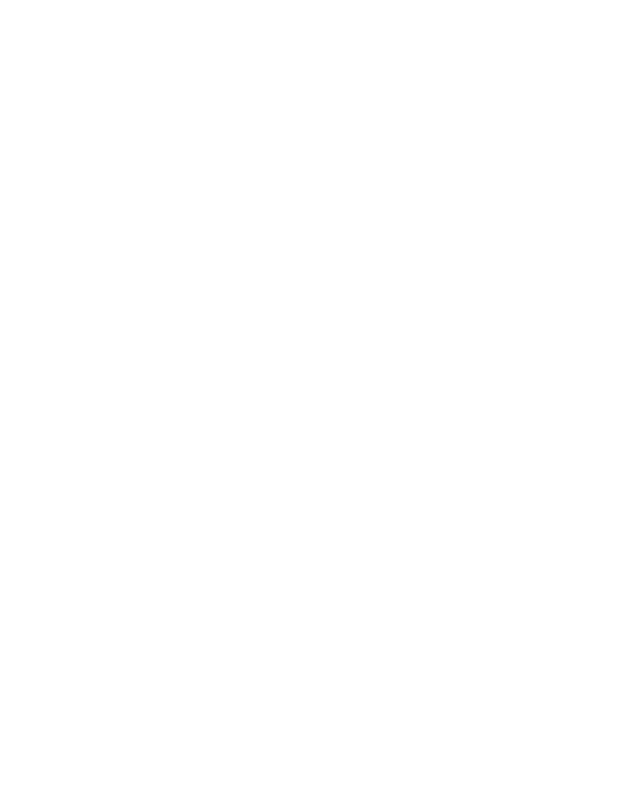
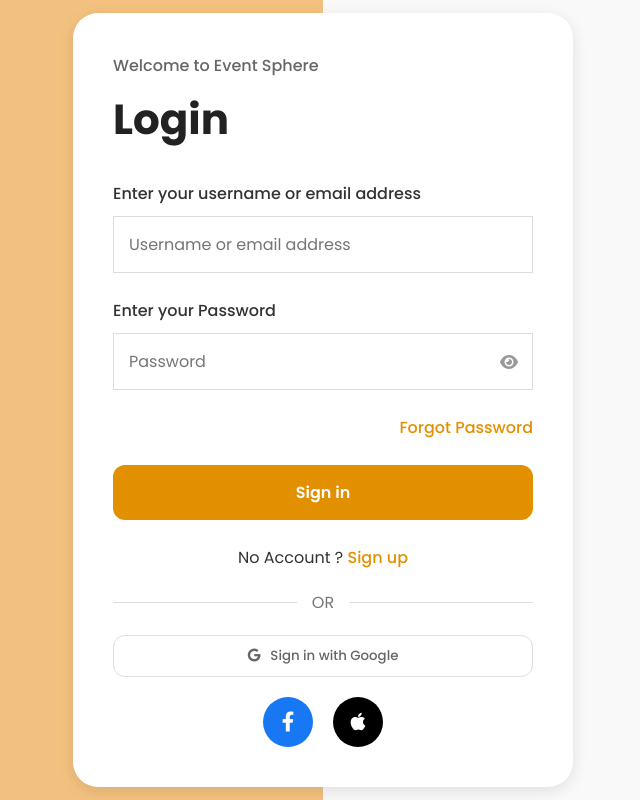
Before and after one commit to stutinainwal14/eventsphere, a plain HTML site: page frontend/login pages/login.html in a window 1280 px wide. Shown: the whole page, without its empty margins (317-957 px from the left). Drawn offline with nearby package versions, Linux system fonts and the light colour scheme.

Commit message:
CSS and HTML done

```diff
--- a/frontend/login pages/login.css
+++ b/frontend/login pages/login.css
@@ -0,0 +1,326 @@
+:root {
+    --primary-color: #E29000;
+    --secondary-color: #F3C17F;
+    --background-color: #F9F9F9;
+    --text-color: #333333;
+    --error-color: #FF5555;
+    --success-color: #55AA55;
+    --box-shadow: 0 4px 15px rgba(0, 0, 0, 0.1);
+    --transition-speed: 0.3s;
+}
+
+* {
+    margin: 0;
+    padding: 0;
+    box-sizing: border-box;
+    font-family: 'Poppins', sans-serif;
+}
+
+body {
+    background-color: var(--background-color);
+    color: var(--text-color);
+    min-height: 100vh;
+    display: flex;
+    overflow-x: hidden;
+}
+
+.left-illustration {
+    background-color: var(--secondary-color);
+    width: 50%;
+    display: flex;
+    align-items: center;
+    justify-content: center;
+    position: relative;
+}
+
+.login-container {
+    width: 100%;
+    max-width: 500px;
+    background-color: white;
+    border-radius: 25px;
+    padding: 40px;
+    box-shadow: var(--box-shadow);
+    position: absolute;
+    top: 50%;
+    left: 50%;
+    transform: translate(-50%, -50%);
+    z-index: 10;
+}
+
+.login-header {
+    text-align: left;
+    margin-bottom: 30px;
+}
+
+.login-header h4 {
+    color: #666;
+    font-weight: 500;
+    margin-bottom: 10px;
+}
+
+.login-header h1 {
+    font-size: 42px;
+    font-weight: 700;
+    color: #222;
+}
+
+.input-group {
+    margin-bottom: 25px;
+}
+
+.input-group label {
+    display: block;
+    margin-bottom: 10px;
+    font-weight: 500;
+}
+
+.input-group input {
+    width: 100%;
+    padding: 15px;
+    border: 1px solid #ddd;
+    font-size: 16px;
+    transition: all var(--transition-speed);
+}
+
+.input-group input:focus {
+    outline: none;
+    border-color: var(--primary-color);
+    box-shadow: 0 0 0 2px rgba(226, 144, 0, 0.2);
+}
+
+.password-field {
+    position: relative;
+}
+
+.password-toggle {
+    position: absolute;
+    right: 15px;
+    top: 50%;
+    transform: translateY(-50%);
+    cursor: pointer;
+    color: #999;
+}
+
+.forgot-password {
+    text-align: right;
+    margin-bottom: 25px;
+}
+
+.forgot-password a {
+    color: var(--primary-color);
+    text-decoration: none;
+    font-weight: 500;
+    transition: all var(--transition-speed);
+}
+
+.forgot-password a:hover {
+    text-decoration: underline;
+}
+
+.btn {
+    width: 100%;
+    padding: 15px;
+    border: none;
+    border-radius: 12px;
+    font-size: 16px;
+    font-weight: 600;
+    cursor: pointer;
+    transition: all var(--transition-speed);
+}
+
+.btn-primary {
+    background-color: var(--primary-color);
+    color: white;
+}
+
+.btn-primary:hover {
+    background-color: #c27b00;
+}
+
+
+.login-footer {
+    margin-top: 25px;
+    text-align: center;
+}
+
+.signup-link {
+    margin-bottom: 20px;
+}
+
+.signup-link a {
+    color: var(--primary-color);
+    text-decoration: none;
+    font-weight: 500;
+    transition: all var(--transition-speed);
+}
+
+.signup-link a:hover {
+    text-decoration: underline;
+}
+
+.divider {
+    display: flex;
+    align-items: center;
+    margin: 20px 0;
+    color: #777;
+}
+
+.divider::before,
+.divider::after {
+    content: "";
+    flex: 1;
+    height: 1px;
+    background-color: #ddd;
+}
+
+.divider span {
+    padding: 0 15px;
+}
+
+.social-login {
+    display: flex;
+    justify-content: center;
+    gap: 20px;
+    margin-top: 20px;
+}
+
+.social-btn {
+    width: 50px;
+    height: 50px;
+    border-radius: 50%;
+    display: flex;
+    align-items: center;
+    justify-content: center;
+    font-size: 20px;
+    color: white;
+    cursor: pointer;
+    transition: all var(--transition-speed);
+}
+
+.google-btn {
+    background-color: transparent;
+    border: 1px solid #ddd;
+    border-radius: 12px;
+    padding: 10px 15px;
+    display: flex;
+    align-items: center;
+    justify-content: center;
+    gap: 10px;
+    color: #666;
+    font-weight: 500;
+    width: 100%;
+    margin-bottom: 15px;
+    transition: all var(--transition-speed);
+}
+
+.google-btn:hover {
+    background-color: #f9f9f9;
+}
+
+.facebook-btn {
+    background-color: #1877F2;
+}
+
+.facebook-btn:hover {
+    background-color: #166fe5;
+}
+
+.apple-btn {
+    background-color: #000;
+}
+
+.apple-btn:hover {
+    background-color: #333;
+}
+
+.right-illustration {
+    position: absolute;
+    right: 0;
+    top: 0;
+    width: 50%;
+    height: 100%;
+    z-index: -1;
+    display: flex;
+    align-items: flex-end;
+    justify-content: flex-end;
+}
+
+.alert {
+    padding: 10px 15px;
+    border-radius: 8px;
+    margin-bottom: 20px;
+    display: none;
+}
+
+.alert-danger {
+    background-color: rgba(255, 85, 85, 0.1);
+    color: var(--error-color);
+    border: 1px solid rgba(255, 85, 85, 0.2);
+}
+
+.alert-success {
+    background-color: rgba(85, 170, 85, 0.1);
+    color: var(--success-color);
+    border: 1px solid rgba(85, 170, 85, 0.2);
+}
+
+.loading-spinner {
+    display: none;
+    width: 20px;
+    height: 20px;
+    border: 3px solid rgba(255, 255, 255, 0.3);
+    border-radius: 50%;
+    border-top-color: white;
+    animation: spin 1s ease-in-out infinite;
+    margin-left: 10px;
+}
+
+@keyframes spin {
+    to {
+        transform: rotate(360deg);
+    }
+}
+
+.firework {
+    position: absolute;
+    width: 10px;
+    height: 10px;
+    border-radius: 50%;
+    background-color: var(--primary-color);
+    animation: explode 1s ease-out forwards;
+    opacity: 0;
+}
+
+@keyframes explode {
+    0% {
+        transform: scale(0);
+        opacity: 0;
+    }
+    50% {
+        opacity: 1;
+    }
+    100% {
+        transform: scale(10);
+        opacity: 0;
+    }
+}
+
+@media (max-width: 992px) {
+    .left-illustration,
+    .right-illustration {
+        display: none;
+    }
+
+    .login-container {
+        position: relative;
+        transform: none;
+        top: auto;
+        left: auto;
+        margin: 50px auto;
+    }
+
+    body {
+        justify-content: center;
+        padding: 20px;
+    }
+}
--- a/frontend/login pages/login.html
+++ b/frontend/login pages/login.html
@@ -1,5 +1,6 @@
 <!DOCTYPE html>
 <html lang="en">
+
 <head>
     <meta charset="UTF-8">
     <meta name="viewport" content="width=device-width, initial-scale=1.0">
@@ -9,9 +10,86 @@
     <link rel="stylesheet" href="https://cdnjs.cloudflare.com/ajax/libs/font-awesome/6.4.0/css/all.min.css">
 
     <!-- Google Fonts -->
-        <link href="https://fonts.googleapis.com/css2?family=Poppins:wght@300;400;500;600;700&display=swap" rel="stylesheet">
+    <link href="https://fonts.googleapis.com/css2?family=Poppins:wght@300;400;500;600;700&display=swap"
+        rel="stylesheet">
+
+    <link rel="stylesheet" type="text/css" href="login.css">
 </head>
+
 <body>
+    <div class="left-illustration">
+        <!-- Illustration if necessary -->
+    </div>
 
+    <div class="login-container">
+        <div class="login-header">
+            <h4>Welcome to Event Sphere</h4>
+            <h1>Login</h1>
+        </div>
+
+        <div class="alert alert-danger" id="error-alert"></div>
+        <div class="alert alert-success" id="success-alert"></div>
+
+        <form id="login-form">
+            <div class="input-group">
+                <label for="username">Enter your username or email address</label>
+                <input type="text" id="username" name="username" placeholder="Username or email address" required>
+            </div>
+
+            <div class="input-group">
+                <label for="password">Enter your Password</label>
+                <div class="password-field">
+                    <input type="password" id="password" name="password" placeholder="Password" required>
+                    <span class="password-toggle" id="password-toggle">
+                        <i class="fas fa-eye"></i>
+                    </span>
+                </div>
+            </div>
+
+            <div class="forgot-password">
+                <a href="#">Forgot Password</a>
+            </div>
+
+            <button type="submit" class="btn btn-primary" id="login-btn">
+                Sign in
+                <span class="loading-spinner" id="login-spinner"></span>
+            </button>
+        </form>
+
+        <div class="login-footer">
+            <div class="signup-link">
+                No Account ? <a href="#">Sign up</a>
+            </div>
+        </div>
+
+        <div class="divider">
+            <span>OR</span>
+        </div>
+
+        <button type="button" class="google-btn" id="google-login">
+            <i class="fab fa-google"></i>
+            <span>Sign in with Google</span>
+        </button>
+
+        <div class="social-login">
+            <div class="social-btn facebook-btn" id="facebook-login">
+                <i class="fab fa-facebook-f"></i>
+            </div>
+            <div class="social-btn apple-btn" id="apple-login">
+                <i class="fab fa-apple"></i>
+            </div>
+        </div>
+    </div>
+
+    <div class="right-illustration">
+        <!-- Illustration if neccessary-->
+    </div>
+
+    <script src="https://cdnjs.cloudflare.com/ajax/libs/jquery/3.6.0/jquery.min.js"></script>
+    <script src="https://cdnjs.cloudflare.com/ajax/libs/axios/1.3.4/axios.min.js"></script>
+    <script src="https://cdnjs.cloudflare.com/ajax/libs/lodash/4.17.21/lodash.min.js"></script>
+    <script src="https://cdnjs.cloudflare.com/ajax/libs/dayjs/1.11.7/dayjs.min.js"></script>
+    <script src="https://cdnjs.cloudflare.com/ajax/libs/Chart.js/3.9.1/chart.min.js"></script>
 </body>
+
 </html>
```
Lines whose indentation alone changed are shown as unchanged.
